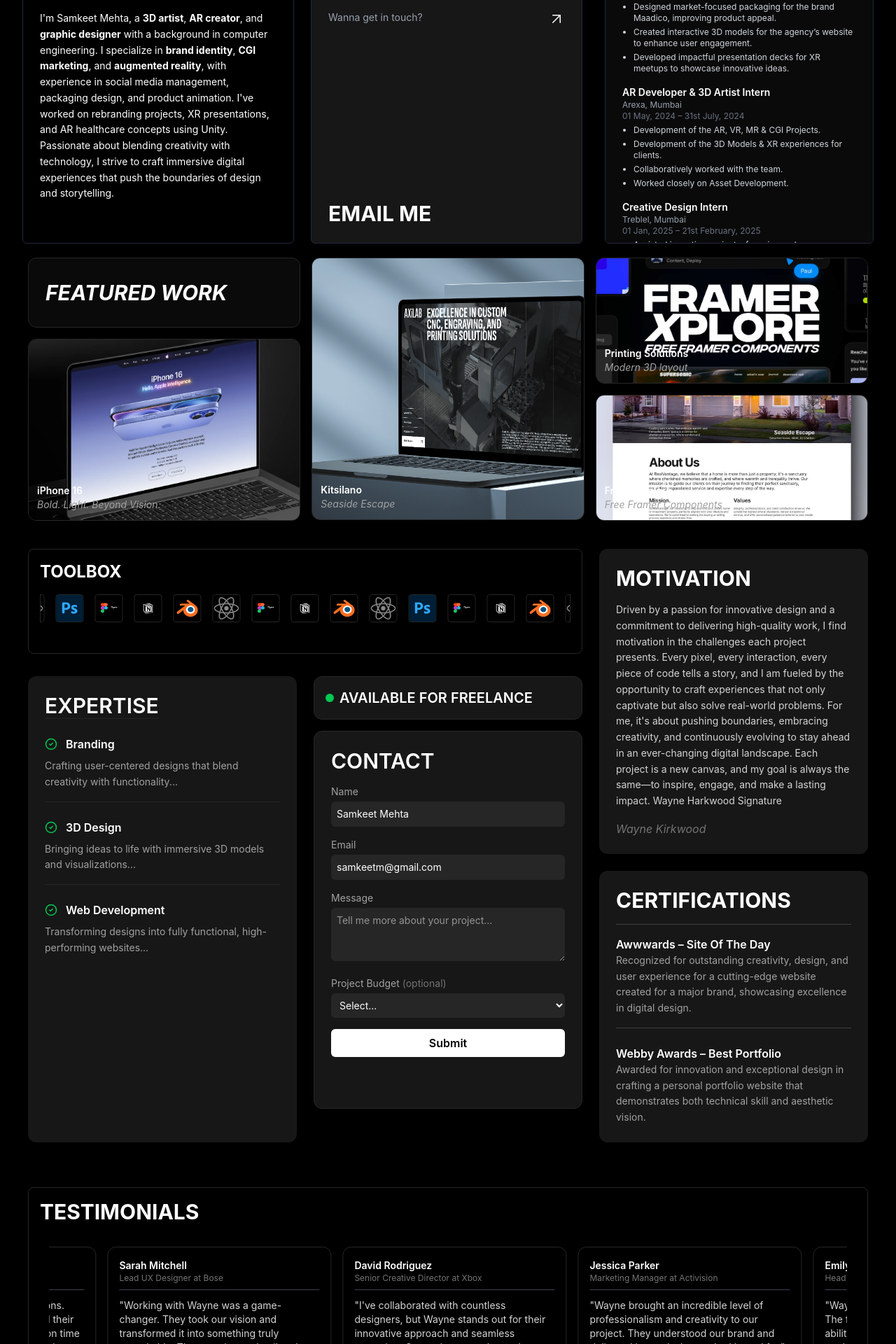
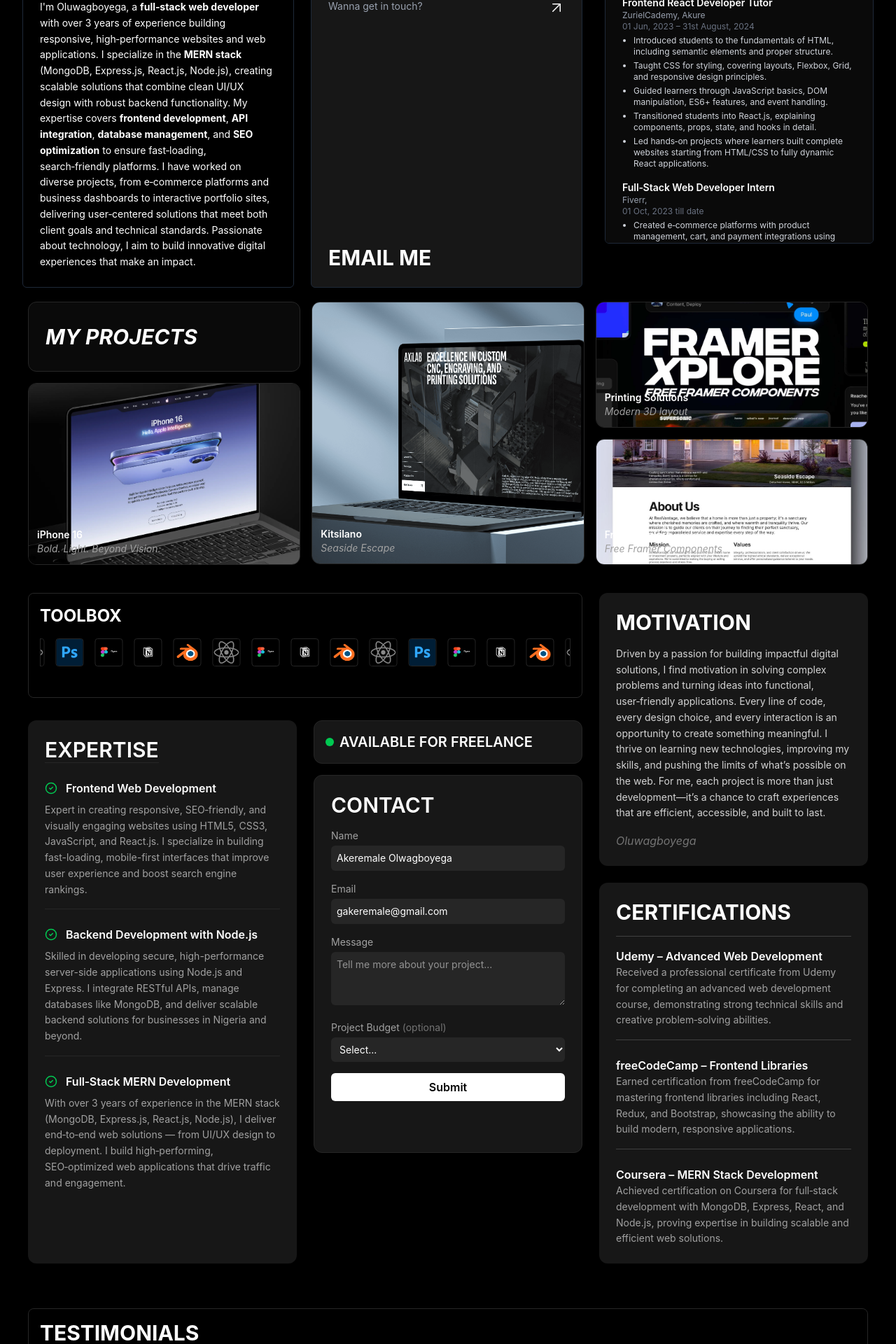
Before and after one commit to GboyegaAkere/assignment-main, a React (Vite) app in the folder new/: page / in a window 1280 px wide. Shown: the part 380-2300 px from the top of the page at 70% size. Built offline with nearby package versions, Linux system fonts and the light colour scheme.

Commit message:
new commit

```diff
--- a/new/src/components/About.jsx
+++ b/new/src/components/About.jsx
@@ -26,9 +26,11 @@
         }}
       >
         <p>
-          I'm a multidisciplinary designer and developer blending 3D, motion, and interactive
-          experiences into compelling digital stories. With a background in branding, AR/VR, and creative
-          tech, I build immersive projects that push the boundaries of what's possible.
+         I’m a passionate web developer
+         with 3 years of experience building modern,
+         high‑performance applications using the MERN stack.
+         I specialize in creating responsive, user‑friendly web solutions that blend functionality with great design. From developing robust back‑end systems to crafting engaging front‑end experiences, I deliver full‑stack applications that are scalable,
+        efficient, and built to solve real‑world problems.
         </p>
       </motion.div>
     </section>
--- a/new/src/components/ContactCard.jsx
+++ b/new/src/components/ContactCard.jsx
@@ -34,7 +34,7 @@
               id="name"
               type="text"
               placeholder="Your name"
-              defaultValue="Samkeet Mehta"
+              defaultValue="Akeremale Olwagboyega"
               className="w-full bg-neutral-800 text-white p-2 rounded-md text-sm"
             />
           </div>
@@ -47,7 +47,7 @@
               id="email"
               type="email"
               placeholder="you@example.com"
-              defaultValue="samkeetm@gmail.com"
+              defaultValue="gakeremale@gmail.com"
               className="w-full bg-neutral-800 text-white p-2 rounded-md text-sm"
             />
           </div>
--- a/new/src/components/Experience.jsx
+++ b/new/src/components/Experience.jsx
@@ -3,50 +3,42 @@
 
 const experiences = [
   {
-    title: "AR Developer & 3D Artist Intern",
-    company: "Arexa, Mumbai",
-    date: "01 May, 2024 – 31st July, 2024",
+  title: "MERN Stack Developer Intern",
+  company: "Sabi programmers, Akure",
+  date: "01 Feb, 2023 – 30th April, 2023",
   points: [
-      "Development of the AR, VR, MR & CGI Projects.",
-      "Development of the 3D Models & XR experiences for clients.",
-      "Collaboratively worked with the team.",
-      "Worked closely on Asset Development.",
+    "Developed and deployed full‑stack web applications using MongoDB, Express.js, React, and Node.js.",
+    "Integrated secure user authentication with JWT and OAuth for client projects.",
+    "Optimized backend APIs, reducing response time by 40%.",
+    "Collaborated with the design team to create mobile‑first responsive interfaces.",
   ],
 },
 {
-    title: "Creative Design Intern",
-    company: "Humane Space, Mumbai",
-    date: "01 Oct, 2024 – 31st December, 2024",
+  title: "Frontend React Developer Tutor",
+  company: "ZurielCademy, Akure",
+  date: "01 Jun, 2023 – 31st August, 2024",
   points: [
-      "Designed market-focused packaging for the brand Maadico, improving product appeal.",
-      "Created interactive 3D models for the agency’s website to enhance user engagement.",
-      "Developed impactful presentation decks for XR meetups to showcase innovative ideas.",
+    "Introduced students to the fundamentals of HTML, including semantic elements and proper structure.",
+    "Taught CSS for styling, covering layouts, Flexbox, Grid, and responsive design principles.",
+    "Guided learners through JavaScript basics, DOM manipulation, ES6+ features, and event handling.",
+    "Transitioned students into React.js, explaining components, props, state, and hooks in detail.",
+    "Led hands‑on projects where learners built complete websites starting from HTML/CSS to fully dynamic React applications.",
   ],
 },
+
 {
-    title: "AR Developer & 3D Artist Intern",
-    company: "Arexa, Mumbai",
-    date: "01 May, 2024 – 31st July, 2024",
+  title: "Full‑Stack Web Developer Intern",
+  company: "Fiverr, ",
+  date: "01 Oct, 2023 till date",
   points: [
-      "Development of the AR, VR, MR & CGI Projects.",
-      "Development of the 3D Models & XR experiences for clients.",
-      "Collaboratively worked with the team.",
-      "Worked closely on Asset Development.",
+    "Created e‑commerce platforms with product management, cart, and payment integrations using MERN stack.",
+    "Built responsive UI layouts and dashboards with Tailwind CSS and Material UI.",
+    "Set up and managed MongoDB Atlas for scalable database hosting.",
+    "Deployed applications on Vercel and Render for production environments.",
   ],
-  },
-  {
-    title: "Creative Design Intern",
-    company: "Treblel, Mumbai",
-    date: "01 Jan, 2025 – 21st February, 2025",
-    points: [
-      "Assisted in motion projects, focusing on logo typography, color theory and visual identity.",
-      "Designed posters, wallpapers, frames, and social media posts for various client brands.",
-      "Applied design principles to create visually appealing and effective marketing materials.",
-      "Collaborated with the design team to develop creative concepts aligned with client needs.",
-    ],
-  },
+}
+
 ];
-
 const Experience = () => {
   return (
     <motion.div
--- a/new/src/components/Expertise.jsx
+++ b/new/src/components/Expertise.jsx
@@ -2,21 +2,21 @@
 import { CheckCircle2 } from "lucide-react";
 
 const expertiseItems = [
-  {
-    title: "Branding",
+   {
+    title: "Frontend Web Development",
     description:
-      "Crafting user-centered designs that blend creativity with functionality...",
+      "Expert in creating responsive, SEO‑friendly, and visually engaging websites using HTML5, CSS3, JavaScript, and React.js. I specialize in building fast-loading, mobile-first interfaces that improve user experience and boost search engine rankings."
   },
   {
-    title: "3D Design",
+    title: "Backend Development with Node.js",
     description:
-      "Bringing ideas to life with immersive 3D models and visualizations...",
+      "Skilled in developing secure, high-performance server-side applications using Node.js and Express. I integrate RESTful APIs, manage databases like MongoDB, and deliver scalable backend solutions for businesses in Nigeria and beyond."
   },
   {
-    title: "Web Development",
+    title: "Full‑Stack MERN Development",
     description:
-      "Transforming designs into fully functional, high-performing websites...",
-  },
+      "With over 3 years of experience in the MERN stack (MongoDB, Express.js, React.js, Node.js), I deliver end‑to‑end web solutions — from UI/UX design to deployment. I build high‑performing, SEO‑optimized web applications that drive traffic and engagement."
+  }
 ];
 
 const Expertise = () => {
--- a/new/src/components/FeaturedWork.jsx
+++ b/new/src/components/FeaturedWork.jsx
@@ -16,7 +16,7 @@
               transition={{ duration: 0.5 }}
               className="rounded-xl border border-neutral-800 bg-[#0a0a0a] p-6 h-[100px] flex items-center"
             >
-              <h2 className="text-3xl font-bold text-white italic">FEATURED WORK</h2>
+              <h2 className="text-3xl font-bold text-white italic">MY PROJECTS</h2>
             </motion.div>
 
             {/* iPhone Project Card */}
--- a/new/src/components/Footer.jsx
+++ b/new/src/components/Footer.jsx
@@ -1,4 +1,4 @@
-import { FaLinkedin, FaInstagram, FaGithub, FaFacebook } from 'react-icons/fa';
+import { FaLinkedin, FaTwitter, FaGithub, FaFacebook } from 'react-icons/fa';
 
 export function Footer() {
   return (
@@ -24,7 +24,7 @@
 
           <div className="w-full md:w-auto flex justify-center md:justify-end flex-wrap gap-2">
             <a
-              href="https://linkedin.com"
+              href="https://www.linkedin.com/in/akeremale-oluwagboyega-2801572a3?utm_source=share&utm_campaign=share_via&utm_content=profile&utm_medium=ios_app"
               target="_blank"
               rel="noopener noreferrer"
               className="w-[72px] h-[82px] bg-black border border-gray-800 rounded-md flex items-center justify-center transition-colors"
@@ -32,15 +32,15 @@
               <FaLinkedin className="text-blue-500 md:text-white md:hover:text-blue-500" size={45} />
             </a>
             <a
-              href="https://instagram.com"
+              href="https://x.com/gboyesweb?s=21"
               target="_blank"
               rel="noopener noreferrer"
               className="w-[72px] h-[82px] bg-black border border-gray-800 rounded-md flex items-center justify-center transition-colors"
             >
-              <FaInstagram className="text-pink-500 md:text-white md:hover:text-pink-500" size={45} />
+              <FaTwitter className="text-pink-500 md:text-white md:hover:text-pink-500" size={45} />
             </a>
             <a
-              href="https://github.com"
+              href="https://github.com/GboyegaAkere"
               target="_blank"
               rel="noopener noreferrer"
               className="w-[72px] h-[82px] bg-black border border-gray-800 rounded-md flex items-center justify-center transition-colors"
@@ -48,7 +48,7 @@
               <FaGithub className="text-gray-400 md:text-white md:hover:text-gray-400" size={45} />
             </a>
             <a
-              href="https://facebook.com"
+              href="https://www.facebook.com/share/1Hym8SCsUG/?mibextid=wwXIfr"
               target="_blank"
               rel="noopener noreferrer"
               className="w-[72px] h-[82px] bg-black border border-gray-800 rounded-md flex items-center justify-center transition-colors"
--- a/new/src/components/Hero.jsx
+++ b/new/src/components/Hero.jsx
@@ -2,7 +2,7 @@
 
 import React from "react";
 import { motion } from "framer-motion";
-import ceo from "../images/ceo.png";
+import ceo from "../images/profile.png";
 import Experience from "./Experience";
 
 export function Hero() {
@@ -29,8 +29,8 @@
                 viewport={{ once: true }}
               >
                 <div className="text-7xl sm:text-7xl font-bold">
-                  <p className="text-start">SAM</p>
-                  <p>CREATES</p>
+                  <p className="text-start">DEV</p>
+                  <p>GBOYE</p>
                 </div>
               </motion.div>
 
@@ -60,21 +60,12 @@
                 transition={{ duration: 0.6, delay: 0.1 }}
                 viewport={{ once: true }}
               >
-                <p>
-                  I'm Samkeet Mehta, a <strong>3D artist</strong>,{" "}
-                  <strong>AR creator</strong>, and{" "}
-                  <strong>graphic designer</strong> with a background in
-                  computer engineering. I specialize in{" "}
-                  <strong>brand identity</strong>,{" "}
-                  <strong>CGI marketing</strong>, and{" "}
-                  <strong>augmented reality</strong>, with experience in social
-                  media management, packaging design, and product animation.
-                  I've worked on rebranding projects, XR presentations, and AR
-                  healthcare concepts using Unity. Passionate about blending
-                  creativity with technology, I strive to craft immersive
-                  digital experiences that push the boundaries of design and
-                  storytelling.
-                </p>
+               <p>
+   I'm Oluwagboyega, a <strong>full‑stack web developer</strong> with over 3 years of experience building responsive, high‑performance websites and web applications. I specialize in the <strong>MERN stack</strong> (MongoDB, Express.js, React.js, Node.js), creating scalable solutions that combine clean UI/UX design with robust backend functionality.
+My expertise covers <strong>frontend development</strong>, <strong>API integration</strong>, <strong>database management</strong>, and <strong>SEO optimization</strong> to ensure fast‑loading, search‑friendly platforms.
+I have worked on diverse projects, from e‑commerce platforms and business dashboards to interactive portfolio sites, delivering user‑centered solutions that meet both client goals and technical standards. Passionate about technology, I aim to build innovative digital experiences that make an impact.
+
+  </p>
               </motion.div>
 
               {/* Email */}
@@ -103,7 +94,7 @@
                   </svg>
                 </div>
                 <a
-                  href="mailto:samkeetm@gmail.com"
+                  href="mailto:gakeremale@gmail.com"
                   className="text-white font-bold text-2xl sm:text-3xl mt-4"
                 >
                   EMAIL ME
--- a/new/src/components/MotivationCertification.jsx
+++ b/new/src/components/MotivationCertification.jsx
@@ -12,11 +12,12 @@
       <div className="bg-neutral-900 rounded-xl p-6 shadow-md flex-grow overflow-auto">
         <h2 className="text-3xl font-bold text-white mb-4">MOTIVATION</h2>
         <p className="text-sm text-neutral-300 leading-relaxed">
-          Driven by a passion for innovative design and a commitment to delivering high-quality work, I find motivation in the challenges each project presents. Every pixel, every interaction, every piece of code tells a story, and I am fueled by the opportunity to craft experiences that not only captivate but also solve real-world problems. For me, it's about pushing boundaries, embracing creativity, and continuously evolving to stay ahead in an ever-changing digital landscape. Each project is a new canvas, and my goal is always the same—to inspire, engage, and make a lasting impact.
-
-Wayne Harkwood Signature
+           Driven by a passion for building impactful digital solutions, I find motivation in solving complex problems and turning ideas into functional, user‑friendly applications.
+  Every line of code, every design choice, and every interaction is an opportunity to create something meaningful.
+  I thrive on learning new technologies, improving my skills, and pushing the limits of what’s possible on the web.
+  For me, each project is more than just development—it’s a chance to craft experiences that are efficient, accessible, and built to last.
         </p>
-        <p className="mt-4 italic text-neutral-500">Wayne Kirkwood</p>
+        <p className="mt-4 italic text-neutral-500">Oluwagboyega</p>
       </div>
 
       {/* Certifications */}
@@ -28,19 +29,30 @@
           >
             <h2 className="text-3xl font-bold text-white mb-4">CERTIFICATIONS</h2>
 <hr className="my-4 border-neutral-700"/>
+
 <div className="mb-6">
-              <h3 className="font-semibold text-base">Awwwards – Site Of The Day</h3>
+  <h3 className="font-semibold text-base">Udemy – Advanced Web Development</h3>
   <p className="text-sm text-neutral-400 leading-relaxed">
-                Recognized for outstanding creativity, design, and user experience for a cutting-edge website created for a major brand, showcasing excellence in digital design.
+    Received a professional certificate from Udemy for completing an advanced web development course, demonstrating strong technical skills and creative problem‑solving abilities.
   </p>
   <hr className="my-4 border-neutral-700"/>
 </div>
+
+<div className="mb-6">
+  <h3 className="font-semibold text-base">freeCodeCamp – Frontend Libraries</h3>
+  <p className="text-sm text-neutral-400 leading-relaxed">
+    Earned certification from freeCodeCamp for mastering frontend libraries including React, Redux, and Bootstrap, showcasing the ability to build modern, responsive applications.
+  </p>
+  <hr className="my-4 border-neutral-700"/>
+</div>
+
 <div>
-              <h3 className="font-semibold text-base">Webby Awards – Best Portfolio</h3>
+  <h3 className="font-semibold text-base">Coursera – MERN Stack Development</h3>
   <p className="text-sm text-neutral-400 leading-relaxed">
-                Awarded for innovation and exceptional design in crafting a personal portfolio website that demonstrates both technical skill and aesthetic vision.
+    Achieved certification on Coursera for full‑stack development with MongoDB, Express, React, and Node.js, proving expertise in building scalable and efficient web solutions.
   </p>
 </div>
+
           </motion.div>
     </motion.div>
   );
--- a/new/src/components/Navbar.jsx
+++ b/new/src/components/Navbar.jsx
@@ -18,7 +18,7 @@
         <div className="max-w-7xl mx-auto px-4 sm:px-6 lg:px-8">
           <div className="w-full bg-black text-white border border-neutral-800 rounded-md px-4 py-4 flex justify-between items-center">
             <Link to="/" className="text-xl font-semibold tracking-wide">
-              SAMCREATES
+              DEV-GBOYE
             </Link>
 
             {/* Desktop Menu */}
--- a/new/src/components/Testimonials.jsx
+++ b/new/src/components/Testimonials.jsx
@@ -2,31 +2,30 @@
 
 const testimonials = [
   {
-    name: "Emily Carter",
-    role: "Head of Production at HBO",
-    text: "Wayne exceeded all our expectations. The final product was stunning, and their ability to communicate and deliver on time made the whole process smooth and enjoyable.",
-    logo: "/hbo.png"
+    name: "Adeola Johnson",
+    role: "CEO at NaijaStyle Fashion, Nigeria",
+    text: "Oluwagboyega transformed our online store into a modern, user-friendly e‑commerce platform. Sales have increased significantly, and the site runs faster than ever. His attention to mobile optimization was outstanding.",
+    logo: "/naijastyle.png"
   },
   {
-    name: "Sarah Mitchell",
-    role: "Lead UX Designer at Bose",
-    text: "Working with Wayne was a game-changer. They took our vision and transformed it into something truly remarkable. The attention to detail and creativity is unmatched.",
-    logo: "/bose.png"
+    name: "Lucas Martins",
+    role: "Lead Developer at CodeAcademia, Brazil",
+    text: "The web development tutorials from Oluwagboyega have been a huge asset to our students. His clear explanations and real‑world projects helped many learners transition from HTML basics to full React applications.",
+    logo: "/codeacademia.png"
   },
   {
-    name: "David Rodriguez",
-    role: "Senior Creative Director at Xbox",
-    text: "I've collaborated with countless designers, but Wayne stands out for their innovative approach and seamless execution. Our project was elevated beyond expectations.",
-    logo: "/xbox.png"
+    name: "Sophia Lee",
+    role: "Marketing Manager at SeoulTech Solutions, South Korea",
+    text: "We hired Oluwagboyega to build a custom business dashboard. The result was fast, intuitive, and beautifully designed. His ability to merge design thinking with technical expertise is unmatched.",
+    logo: "/seoultech.png"
   },
   {
-    name: "Jessica Parker",
-    role: "Marketing Manager at Activision",
-    text: "Wayne brought an incredible level of professionalism and creativity to our project. They understood our brand and delivered beyond what we had hoped for.",
-    logo: "/activision.png"
+    name: "David Miller",
+    role: "Founder at GreenEats Organics, United Kingdom",
+    text: "Our organic food store needed a complete website overhaul. Oluwagboyega delivered a secure, SEO‑friendly e‑commerce site with smooth checkout and payment integration. The feedback from customers has been amazing.",
+    logo: "/greeneats.png"
   }
 ];
-
 const duplicatedTestimonials = [...testimonials, ...testimonials];
 
 const Testimonials = () => {
```
Also changed, not shown: new/src/images/profile.png (added). Lines whose indentation alone changed are shown as unchanged.
